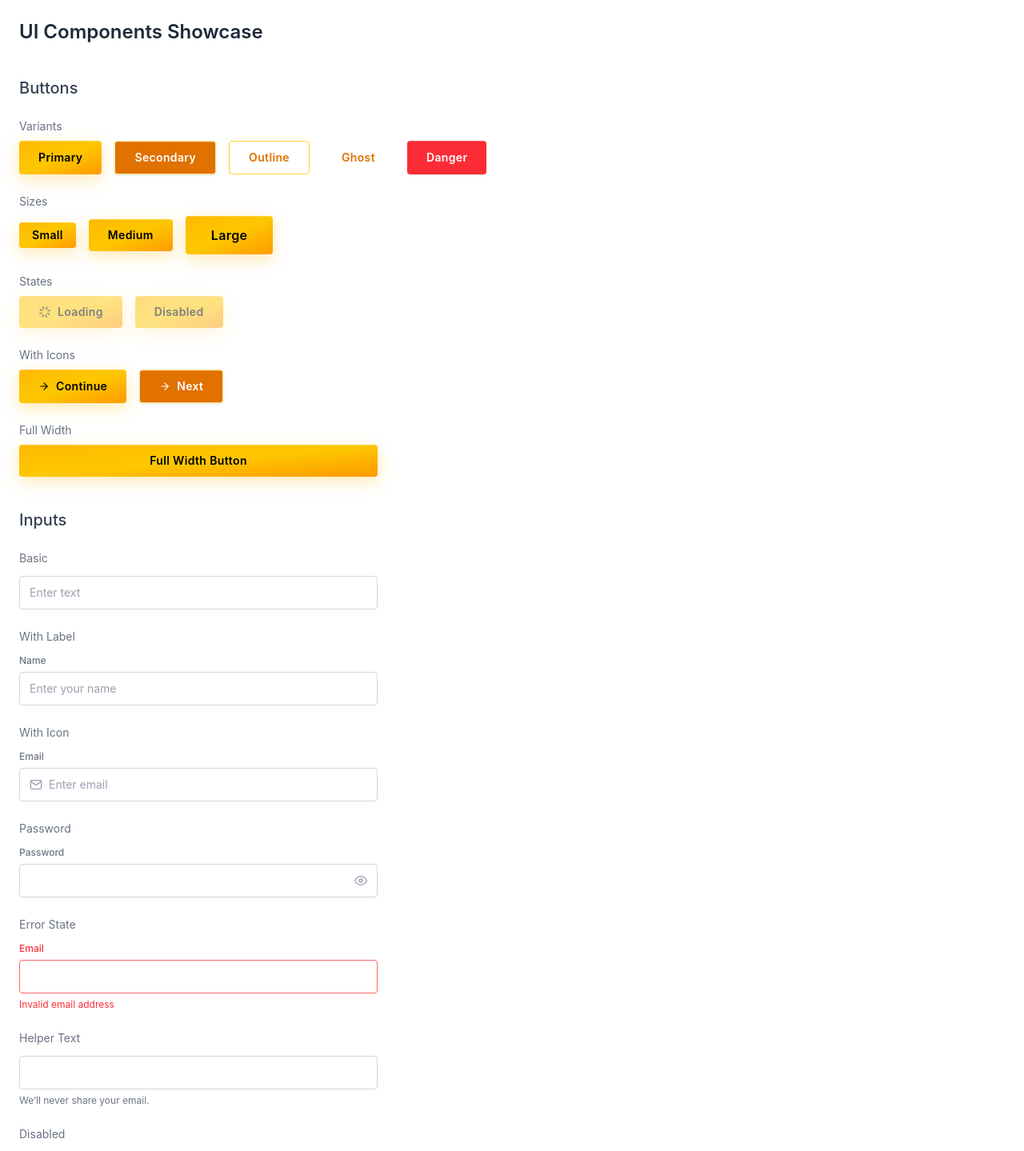
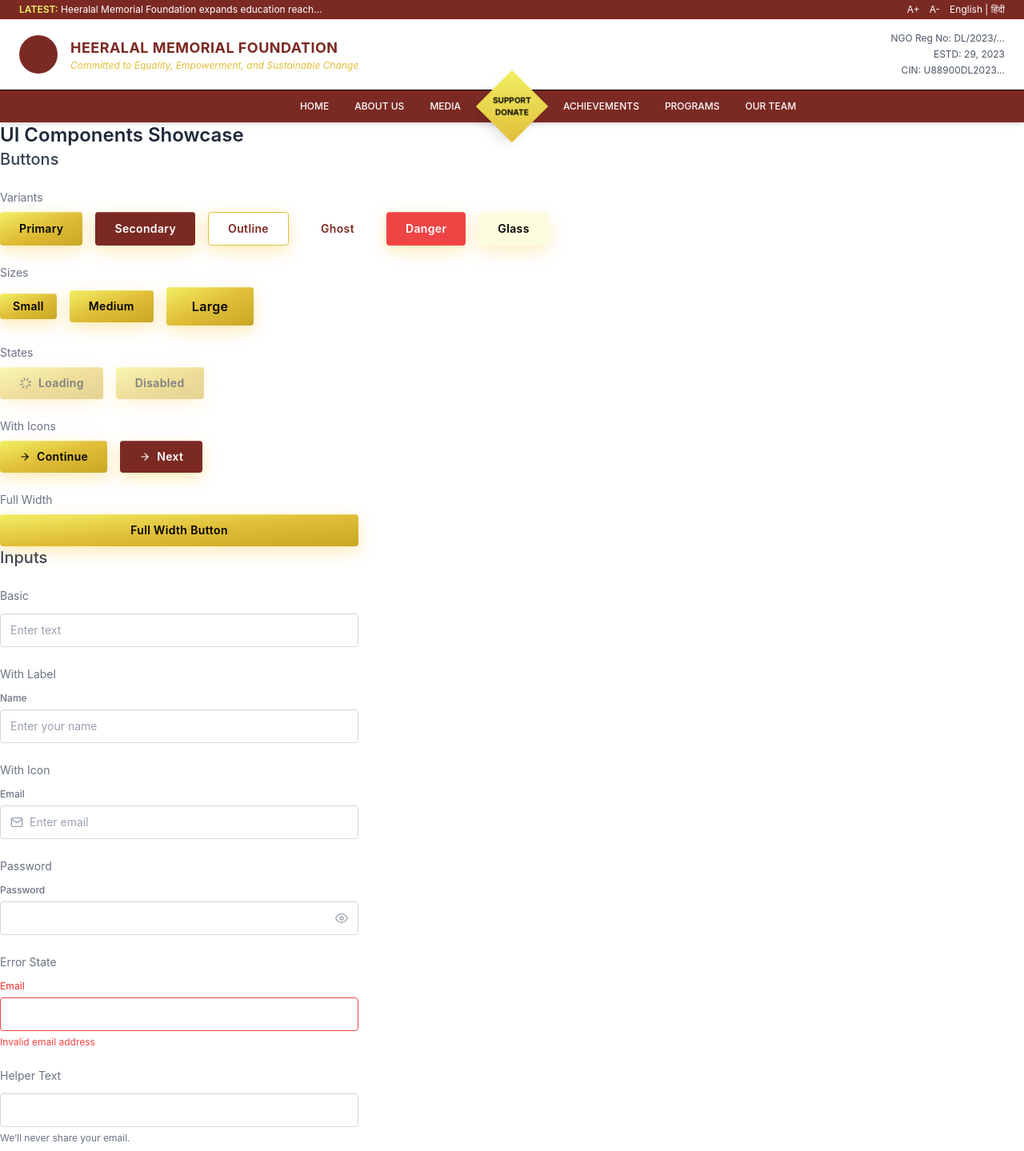
Before and after one commit to Arpan-9911/Heeralal-Memorial-Foundation, a React (Vite) app in the folder frontend/: page / in a window 1280 px wide. Shown: the top 1439 px of the page at 80% size. Built offline with nearby package versions, Linux system fonts and the light colour scheme.

Commit message:
Demo Navbar

```diff
--- a/frontend/src/components/common/Button.jsx
+++ b/frontend/src/components/common/Button.jsx
@@ -20,37 +20,44 @@ const Button = ({
   const variants = {
     // 🔥 MAIN PREMIUM BUTTON
     primary:
-      "bg-gradient-to-br from-amber-400 via-yellow-400 to-amber-500 text-black " +
+      "bg-gradient-to-br from-[var(--color-primary-light)] via-[var(--color-primary)] to-[var(--color-primary-dark)] text-black " +
       "shadow-[0_6px_20px_rgba(251,191,36,0.35)] " +
       "hover:shadow-[0_10px_30px_rgba(251,191,36,0.55)] " +
-      "hover:-translate-y-[2px] focus:ring-amber-400",
+      "hover:-translate-y-[2px] focus:ring-[var(--color-primary-light)]",
 
     // ✨ CLEAN PROFESSIONAL
     secondary:
-      "bg-amber-600 text-white border border-amber-200 " +
-      "shadow-sm hover:shadow-md hover:-translate-y-[1px] " +
-      "hover:bg-amber-700 focus:ring-amber-800",
+      "bg-[var(--color-secondary)] text-white " +
+      "shadow-[0_6px_20px_rgba(251,191,36,0.35)] " +
+      "hover:shadow-[0_10px_30px_rgba(251,191,36,0.55)] " +
+      "hover:-translate-y-[2px] hover:bg-[var(--color-secondary-dark)] focus:ring-[var(--color-secondary)]",
 
     // ⚡ MINIMAL OUTLINE
     outline:
-      "border border-amber-300 text-amber-600 " +
-      "hover:bg-amber-50 hover:border-amber-400 " +
-      "focus:ring-amber-300",
+      "border border-[var(--color-primary)] text-[var(--color-secondary)] " +
+      "hover:bg-[var(--color-primary-light)] hover:border-[var(--color-primary-light)] " +
+      "shadow-[0_6px_20px_rgba(251,191,36,0.35)] " +
+      "hover:shadow-[0_10px_30px_rgba(251,191,36,0.55)] " +
+      "hover:-translate-y-[2px] focus:ring-[var(--color-primary)]",
 
     // 💡 SUBTLE ACTION
     ghost:
-      "text-amber-600 hover:bg-amber-100/60 focus:ring-amber-200",
+      "text-[var(--color-secondary)] hover:bg-[var(--color-primary-light)] " +
+      "hover:shadow-[0_10px_30px_rgba(251,191,36,0.55)] " +
+      "hover:-translate-y-[2px] focus:ring-[var(--color-secondary-light)]",
 
     // 🚨 DANGER
     danger:
-      "bg-red-500 text-white shadow-sm " +
-      "hover:bg-red-600 hover:shadow-md hover:-translate-y-[1px] focus:ring-red-400",
+      "bg-[var(--color-danger)] text-white " +
+      "shadow-[0_6px_20px_rgba(251,191,36,0.35)] " +
+      "hover:shadow-[0_10px_30px_rgba(251,191,36,0.55)] " +
+      "hover:bg-[var(--color-danger)] hover:-translate-y-[2px] focus:ring-[var(--color-danger)]",
 
     // 💎 GLASS PREMIUM (best on dark bg)
     glass:
-      "bg-amber-400/20 backdrop-blur-xl text-amber-200 border border-amber-300/30 " +
+      "bg-[var(--color-primary-light)]/20 backdrop-blur-xl text-[var(--color-secondary-light) " +
       "shadow-[inset_0_1px_1px_rgba(255,255,255,0.2),0_8px_20px_rgba(251,191,36,0.25)] " +
-      "hover:bg-amber-400/30 focus:ring-amber-300",
+      "hover:bg-[var(--color-primary-light)]/30 focus:ring-[var(--color-primary)] hover:-translate-y-[2px]",
   };
 
   const sizes = {
@@ -80,7 +87,7 @@ const Button = ({
       <span className="relative z-10">{children}</span>
 
       {/* 🌟 Glow Aura */}
-      <span className="absolute inset-0 rounded opacity-0 group-hover:opacity-100 transition duration-300 bg-linear-to-r from-amber-200/50 via-yellow-200/50 to-amber-300/50 blur-md"></span>
+      <span className="absolute inset-0 rounded opacity-0 group-hover:opacity-100 transition duration-300 bg-linear-to-r from-[var(--color-primary-light)]/25 to-[var(--color-primary)]/25 blur-md"></span>
 
       {/* ✨ Top Shine Line */}
       <span className="absolute top-0 left-0 w-full h-px bg-white/40 opacity-50"></span>
--- a/frontend/src/components/common/Input.jsx
+++ b/frontend/src/components/common/Input.jsx
@@ -27,13 +27,13 @@ const Input = ({
           className={`block text-xs font-medium transition-colors duration-200
           ${
             error
-              ? "text-red-500"
+              ? "text-[var(--color-danger)]"
               : focused
-                ? "text-amber-600"
+                ? "text-[var(--color-secondary)]"
                 : "text-gray-500"
           }`}
         >
-          {label} {required && <span className="text-red-500">*</span>}
+          {label} {required && <span className="text-[var(--color-danger)]">*</span>}
         </label>
       )}
 
@@ -43,19 +43,19 @@ const Input = ({
         transition-all duration-200
         ${
           error
-            ? "border-red-400 focus-within:ring-3 focus-within:ring-red-200"
-            : "border-gray-300 focus-within:border-amber-400 focus-within:ring-3 focus-within:ring-amber-200"
+            ? "border-[var(--color-danger)] focus-within:ring-3 focus-within:ring-red-200"
+            : "border-gray-300 focus-within:border-[var(--color-primary-light)] focus-within:ring-3 focus-within:ring-[var(--color-primary-light)]"
         }
         ${
           disabled
             ? "bg-gray-100 cursor-not-allowed opacity-70"
-            : "hover:border-amber-300"
+            : "hover:border-[var(--color-primary)]"
         }
         `}
       >
         {/* Left Icon */}
         {icon && (
-          <span className="mr-2 text-gray-400 transition-colors duration-200 group-focus-within:text-amber-500">
+          <span className="mr-2 text-gray-400 transition-colors duration-200 group-focus-within:text-[var(--color-primary-dark)]">
             {icon}
           </span>
         )}
@@ -77,7 +77,7 @@ const Input = ({
           <button
             type="button"
             tabIndex={-1}
-            className="ml-2 text-gray-400 hover:text-amber-500 transition-colors"
+            className="ml-2 text-gray-400 hover:text-[var(--color-primary-dark)] transition-colors"
             onClick={() => setShowPassword(!showPassword)}
           >
             {showPassword ? <FiEyeOff /> : <FiEye />}
@@ -86,7 +86,7 @@ const Input = ({
       </div>
 
       {/* Error */}
-      {error && <p className="text-xs text-red-500">{error}</p>}
+      {error && <p className="text-xs text-[var(--color-danger)]">{error}</p>}
 
       {/* Helper */}
       {helperText && !error && (
--- a/frontend/src/components/common/Textarea.jsx
+++ b/frontend/src/components/common/Textarea.jsx
@@ -22,13 +22,13 @@ const Textarea = ({
           className={`block text-xs font-medium transition-colors duration-200
           ${
             error
-              ? "text-red-500"
+              ? "text-[var(--color-danger)]"
               : focused
-              ? "text-amber-600"
+              ? "text-[var(--color-secondary)]"
               : "text-gray-500"
           }`}
         >
-          {label} {required && <span className="text-red-500">*</span>}
+          {label} {required && <span className="text-[var(--color-danger)]">*</span>}
         </label>
       )}
 
@@ -37,13 +37,13 @@ const Textarea = ({
         className={`group rounded border bg-white transition-all duration-200
         ${
           error
-            ? "border-red-400 focus-within:ring-2 focus-within:ring-red-200"
-            : "border-gray-300 focus-within:border-amber-400 focus-within:ring-2 focus-within:ring-amber-200"
+            ? "border-[var(--color-danger)] focus-within:ring-2 focus-within:ring-[var(--color-danger)]"
+            : "border-gray-300 focus-within:border-[var(--color-primary-light)] focus-within:ring-2 focus-within:ring-[var(--color-primary-light)]"
         }
         ${
           disabled
             ? "bg-gray-100 cursor-not-allowed opacity-70"
-            : "hover:border-amber-300"
+            : "hover:border-[var(--color-primary)]"
         }
         `}
       >
@@ -60,7 +60,7 @@ const Textarea = ({
       </div>
 
       {/* Error */}
-      {error && <p className="text-xs text-red-500">{error}</p>}
+      {error && <p className="text-xs text-[var(--color-danger)]">{error}</p>}
 
       {/* Helper */}
       {helperText && !error && (
--- a/frontend/src/components/layout/Navbar.jsx
+++ b/frontend/src/components/layout/Navbar.jsx
@@ -1,9 +1,92 @@
-import React from 'react'
+import React from "react";
+
+const Topbar = () => {
+  return (
+    <div>
+      <div className="bg-[var(--color-secondary)] text-white text-xs px-6 py-1 flex justify-between items-center">
+        <div>
+          <span className="font-semibold text-[var(--color-primary-light)]">
+            LATEST:
+          </span>{" "}
+          Heeralal Memorial Foundation expands education reach...
+        </div>
+        <div className="flex items-center gap-3">
+          <span>A+</span>
+          <span>A-</span>
+          <span>English | हिंदी</span>
+        </div>
+      </div>
+      <div className="bg-white px-6 py-4 flex items-center justify-between border-b">
+        <div className="flex items-center gap-4">
+          <div className="h-12 w-12 rounded-full bg-[var(--color-secondary)]" />
+          <div>
+            <h1 className="text-lg font-bold text-[var(--color-secondary)] tracking-wide">
+              HEERALAL MEMORIAL FOUNDATION
+            </h1>
+            <p className="text-xs text-[var(--color-primary)] italic">
+              Committed to Equality, Empowerment, and Sustainable Change
+            </p>
+          </div>
+        </div>
+        <div className="text-xs text-gray-600 text-right space-y-1">
+          <div>NGO Reg No: DL/2023/...</div>
+          <div>ESTD: 29, 2023</div>
+          <div>CIN: U88900DL2023...</div>
+        </div>
+      </div>
+    </div>
+  );
+};
+
+const MainNav = () => {
+  return (
+    <header className="sticky top-0 z-100 bg-[var(--color-secondary)] shadow-md">
+      <div className="text-white px-6 py-3 flex items-center justify-center relative gap-32">
+        <div className="flex justify-end gap-8 text-xs font-medium flex-1">
+          <span className="hover:text-[var(--color-primary-light)] cursor-pointer">
+            HOME
+          </span>
+          <span className="hover:text-[var(--color-primary-light)] cursor-pointer">
+            ABOUT US
+          </span>
+          <span className="hover:text-[var(--color-primary-light)] cursor-pointer">
+            MEDIA
+          </span>
+        </div>
+        <div className="absolute top-1/2 -translate-y-1/2 left-1/2 -translate-x-1/2">
+          <div className="hover:scale-105 transition duration-300">
+            <div className="w-16 h-16 rotate-45 bg-gradient-to-br from-[var(--color-primary-light)] to-[var(--color-primary)] shadow-lg flex items-center justify-center">
+              <span className="-rotate-45 text-[10px] font-bold text-black text-center">
+                SUPPORT
+                <br />
+                DONATE
+              </span>
+            </div>
+          </div>
+        </div>
+        <div className="flex gap-8 text-xs font-medium flex-1">
+          <span className="hover:text-[var(--color-primary-light)] cursor-pointer">
+            ACHIEVEMENTS
+          </span>
+          <span className="hover:text-[var(--color-primary-light)] cursor-pointer">
+            PROGRAMS
+          </span>
+          <span className="hover:text-[var(--color-primary-light)] cursor-pointer">
+            OUR TEAM
+          </span>
+        </div>
+      </div>
+    </header>
+  );
+};
 
 const Navbar = () => {
   return (
-    <div>Navbar</div>
-  )
-}
+    <>
+      <Topbar />
+      <MainNav />
+    </>
+  );
+};
 
-export default Navbar
+export default Navbar;
--- a/frontend/src/index.css
+++ b/frontend/src/index.css
@@ -1 +1,22 @@
 @import "tailwindcss";
+
+:root {
+  --color-primary: #e0be38;        /* golden yellow */
+  --color-primary-light: #f1ef62;  /* lighter yellow */
+  --color-primary-dark: #c8a724;   /* deeper gold */
+
+  --color-secondary: #7b2a23;      /* rich brown */
+  --color-secondary-light: #c52415;
+  --color-secondary-dark: #6e0f06;
+
+  /* UI */
+  --color-bg: #ffffff;
+  --color-text: #1f2937;
+  --color-muted: #6b7280;
+
+  /* STATES */
+  --color-danger: #ef4444;
+
+  /* RINGS */
+  --color-ring: rgba(212, 160, 23, 0.35);
+}
--- a/frontend/src/pages/Home.jsx
+++ b/frontend/src/pages/Home.jsx
@@ -4,11 +4,14 @@ import Input from "../components/common/Input";
 import Textarea from "../components/common/Textarea";
 import Loader from "../components/common/Loader";
 
+import Navbar from "../components/layout/Navbar";
+
 import { FiArrowRight, FiMail, FiUser } from "react-icons/fi";
 
 const Home = () => {
   return (
-    <div className="p-6 space-y-10">
+    <div>
+      <Navbar />
       <h1 className="text-2xl font-semibold text-gray-800">
         UI Components Showcase
       </h1>
@@ -26,6 +29,7 @@ const Home = () => {
             <Button variant="outline">Outline</Button>
             <Button variant="ghost">Ghost</Button>
             <Button variant="danger">Danger</Button>
+            <Button variant="glass">Glass</Button>
           </div>
         </div>
 
```
